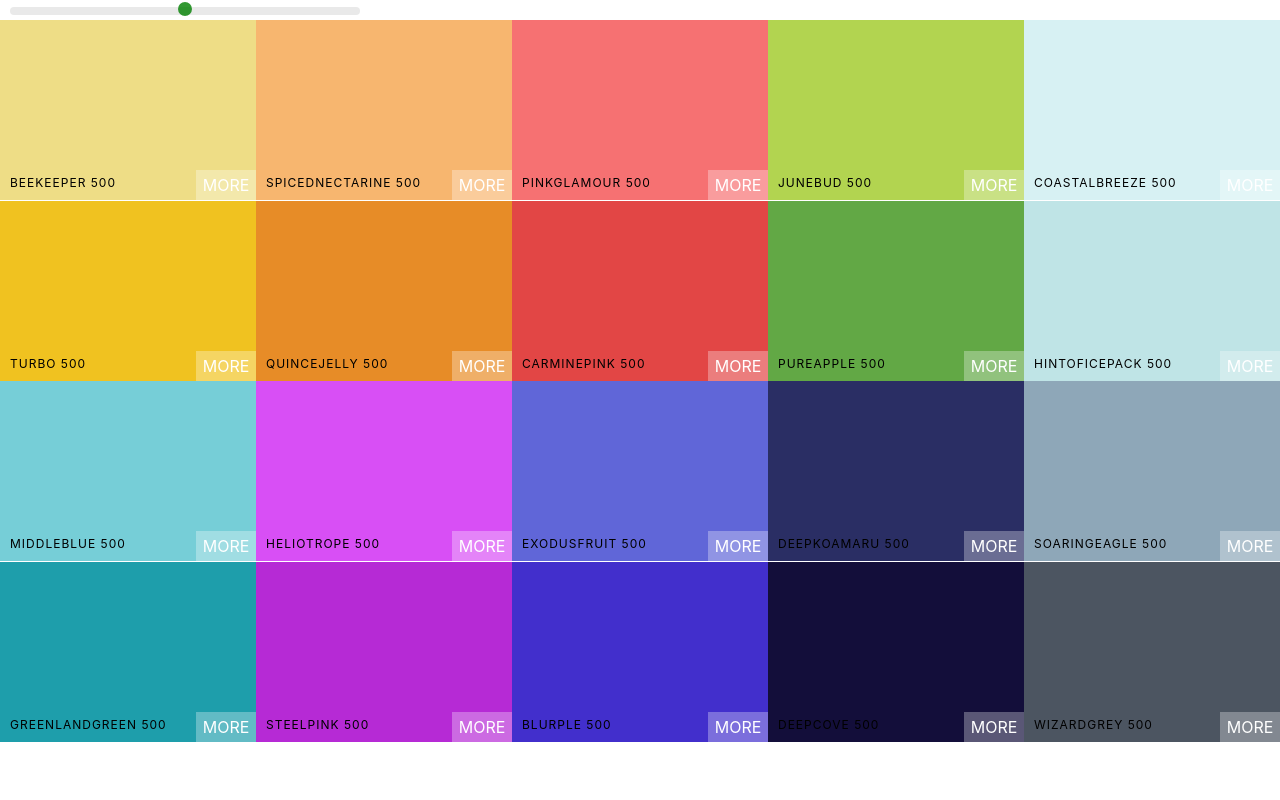
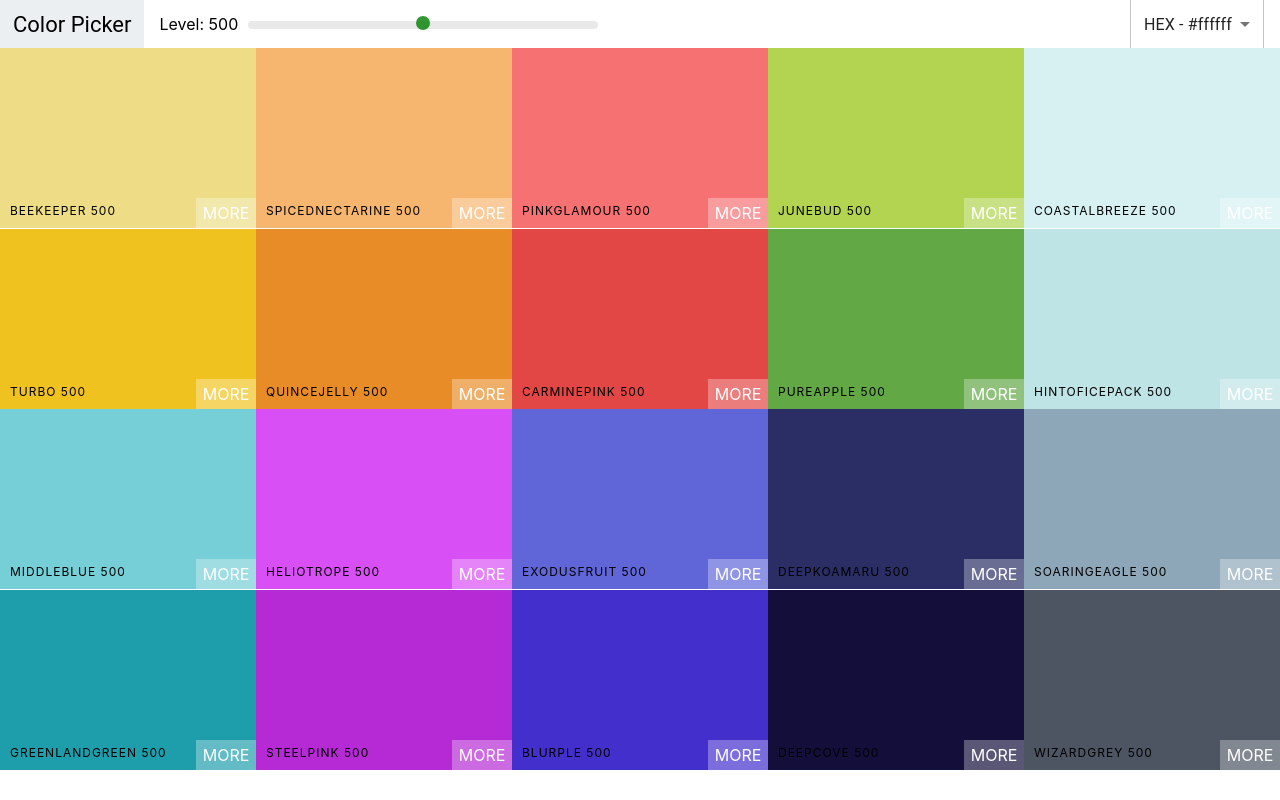
Before and after one commit to HarimTanko/color-app, a React (Create React App) app: page / in a window 1280 px wide. Built offline with nearby package versions, Linux system fonts and the light colour scheme.

Commit message:
snackbar

```diff
--- a/package.json
+++ b/package.json
@@ -3,6 +3,10 @@
   "version": "0.1.0",
   "private": true,
   "dependencies": {
+    "@emotion/react": "^11.11.0",
+    "@emotion/styled": "^11.11.0",
+    "@mui/icons-material": "^5.11.16",
+    "@mui/material": "^5.13.4",
     "@testing-library/jest-dom": "^5.16.5",
     "@testing-library/react": "^13.4.0",
     "@testing-library/user-event": "^13.5.0",
--- /dev/null
+++ b/src/Navbar.css
@@ -0,0 +1,51 @@
+.Navbar {
+  display: flex;
+  align-items: center;
+  justify-content: flex-start;
+  height: 6vh;
+}
+
+.logo {
+  margin-right: 15px;
+  padding: 0 13px;
+  font-size: 22px;
+  background-color: #eceff1;
+  font-family: Roboto;
+  height: 100%;
+  display: flex;
+  align-items: center;
+}
+
+.logo a {
+  text-decoration: none;
+  color: black;
+}
+
+.slider {
+  width: 350px;
+  margin: 0 10px;
+  display: inline-block;
+}
+
+.rc-slider-track {
+  background-color: transparent;
+}
+
+.rc-slider-rail {
+  height: 8px;
+}
+
+.rc-slider-handle,
+.rc-slider-handle:active,
+.rc-slider-handle:focus,
+.rc-slider-handle:hover {
+  background-color: green;
+  outline: none;
+  border: 2px solid green;
+  box-shadow: none;
+}
+
+.select-container {
+  margin-left: auto;
+  margin-right: 1rem;
+}
--- /dev/null
+++ b/src/Navbar.js
@@ -0,0 +1,87 @@
+import React, { Component } from 'react';
+import Slider from 'rc-slider';
+import Select from '@mui/material/Select';
+import MenuItem from '@mui/material/MenuItem';
+import Snackbar from '@mui/material/Snackbar';
+import IconButton from '@mui/material/IconButton';
+import CloseIcon from '@mui/icons-material/Close';
+import 'rc-slider/assets/index.css';
+import './Navbar.css';
+
+class Navbar extends Component {
+  constructor(props) {
+    super(props);
+    this.state = {
+      format: 'hex',
+      open: false,
+    };
+    this.handleFormatChange = this.handleFormatChange.bind(this);
+    this.closeSnackbar = this.closeSnackbar.bind(this);
+  }
+
+  handleFormatChange(e) {
+    this.setState({ format: e.target.value, open: true });
+    this.props.handleChange(e.target.value);
+  }
+
+  closeSnackbar() {
+    this.setState({ open: false });
+  }
+
+  render() {
+    const { level, changeLevel } = this.props;
+    const { format } = this.state;
+    return (
+      <header className='Navbar'>
+        <div className='logo'>
+          <a href='https://www.google.com'>Color Picker</a>
+        </div>
+        <div className='slider-container'>
+          <span>Level: {level}</span>
+          <div className='slider'>
+            <Slider
+              defaultValue={level}
+              min={100}
+              max={900}
+              step={100}
+              onAfterChange={changeLevel}
+            />
+          </div>
+        </div>
+        <div className='select-container'>
+          <Select value={format} onChange={this.handleFormatChange}>
+            <MenuItem value='hex'>HEX - #ffffff</MenuItem>
+            <MenuItem value='rgb'>RGB - rgb(255,255,255)</MenuItem>
+            <MenuItem value='rgba'>RGBA - rgba(255,255,255, 1.0)</MenuItem>
+          </Select>
+        </div>
+        <Snackbar
+          anchorOrigin={{ vertical: 'bottom', horizontal: 'right' }}
+          open={this.state.open}
+          autoHideDuration={3000}
+          message={
+            <span id='message-id'>
+              Format Changed To {format.toUpperCase()}
+            </span>
+          }
+          ContentProps={{
+            'aria-describedBy': 'message-id',
+          }}
+          action={[
+            <IconButton
+              onClick={this.closeSnackbar}
+              color='inherit'
+              key='close'
+              aria-label='close'
+            >
+              <CloseIcon />
+            </IconButton>,
+          ]}
+          onClose={this.closeSnackbar}
+        />
+      </header>
+    );
+  }
+}
+
+export default Navbar;
--- a/src/Palette.css
+++ b/src/Palette.css
@@ -5,27 +5,3 @@
 .Palette-colors {
   height: 90%;
 }
-
-.slider {
-  width: 350px;
-  margin: 0 10px;
-  display: inline-block;
-}
-
-.rc-slider-track {
-  background-color: transparent;
-}
-
-.rc-slider-rail {
-  height: 8px;
-}
-
-.rc-slider-handle,
-.rc-slider-handle:active,
-.rc-slider-handle:focus,
-.rc-slider-handle:hover {
-  background-color: green;
-  outline: none;
-  border: 2px solid green;
-  box-shadow: none;
-}
--- a/src/Palette.js
+++ b/src/Palette.js
@@ -1,8 +1,8 @@
 import React, { Component } from 'react';
 import ColorBox from './ColorBox';
-import Slider from 'rc-slider';
-import 'rc-slider/assets/index.css';
+
 import './Palette.css';
+import Navbar from './Navbar';
 
 class Palette extends Component {
   constructor(props) {
@@ -10,9 +10,11 @@ class Palette extends Component {
 
     this.state = {
       level: 500,
+      format: 'hex',
     };
 
     this.changeLevel = this.changeLevel.bind(this);
+    this.changeFormat = this.changeFormat.bind(this);
   }
 
   changeLevel(level) {
@@ -21,25 +23,24 @@ class Palette extends Component {
     });
   }
 
+  changeFormat(val) {
+    this.setState({ format: val });
+  }
+
   render() {
     const { colors } = this.props.palette;
-    const { level } = this.state;
+    const { level, format } = this.state;
 
     const colorBoxes = colors[level].map((color) => (
-      <ColorBox background={color.hex} name={color.name} key={color.id} />
+      <ColorBox background={color[format]} name={color.name} key={color.id} />
     ));
     return (
       <div className='Palette'>
-        <div className='slider'>
-          <Slider
-            defaultValue={this.state.level}
-            min={100}
-            max={900}
-            step={100}
-            onAfterChange={this.changeLevel}
-          />
-        </div>
-
+        <Navbar
+          level={level}
+          changeLevel={this.changeLevel}
+          handleChange={this.changeFormat}
+        />
         <div className='Palette-colors'>{colorBoxes}</div>
       </div>
     );
--- a/src/colorHelpers.js
+++ b/src/colorHelpers.js
@@ -24,7 +24,7 @@ function generatePalette(starterPalette) {
         rgb: chroma(scale[i]).css(),
         rgba: chroma(scale[i])
           .css()
-          .replace('rgba', 'rgba')
+          .replace('rgb', 'rgba')
           .replace(')', ',1.0)'),
       });
     }
```
Also changed, not shown: 1 other file (tests, documents, lock files or other folders).
